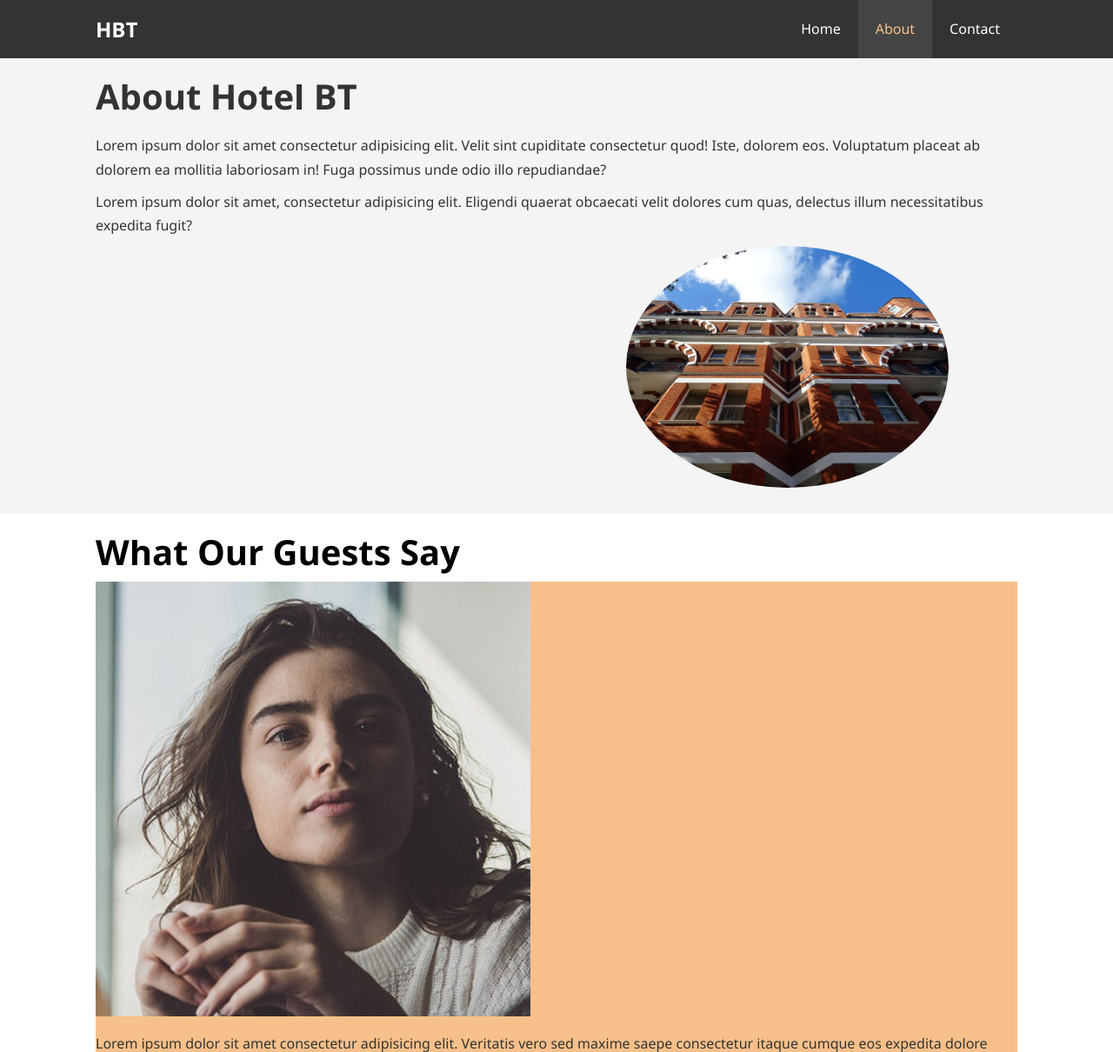
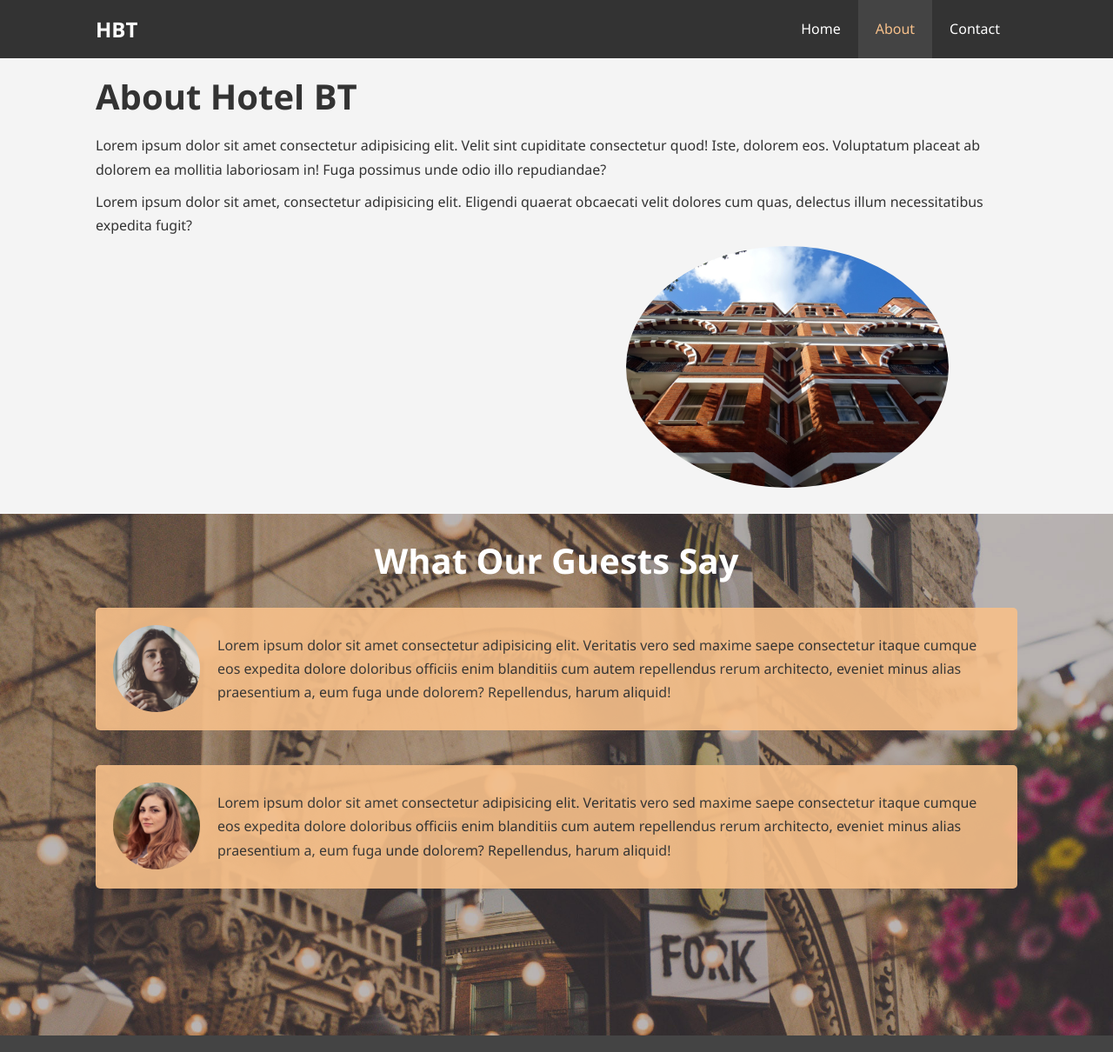
Before and after one commit to Jwatts82/hotel_website, a plain HTML site: page about.html in a window 1280 px wide. Shown: the top 1210 px of the page at 87% size. Drawn offline with Linux system fonts and the light colour scheme.

Commit message:
testimonial styling

```diff
--- a/css/style.css
+++ b/css/style.css
@@ -210,7 +210,32 @@ color: #f7c08a;
     min-height: 100%;
 }
 
+/* Testimonials */
+#testimonials {
+    height: 600px;
+    background: url('../img/test-bg.jpg') no-repeat center center/cover;
+    padding-top: 40px;
+}
 
+#testimonials h2 {
+    color: #fff;
+    text-align: center;
+    padding-bottom: 40px;
+}
+
+#testimonials .testimonial {
+    padding: 20px;
+    margin-bottom: 40px;
+    border-radius: 5px;
+    opacity: 0.9;
+}
+
+#testimonials .testimonial img {
+    width: 100px;
+    float: left;
+    margin-right: 20px;
+    border-radius: 50%;
+}
 
 
 
```
